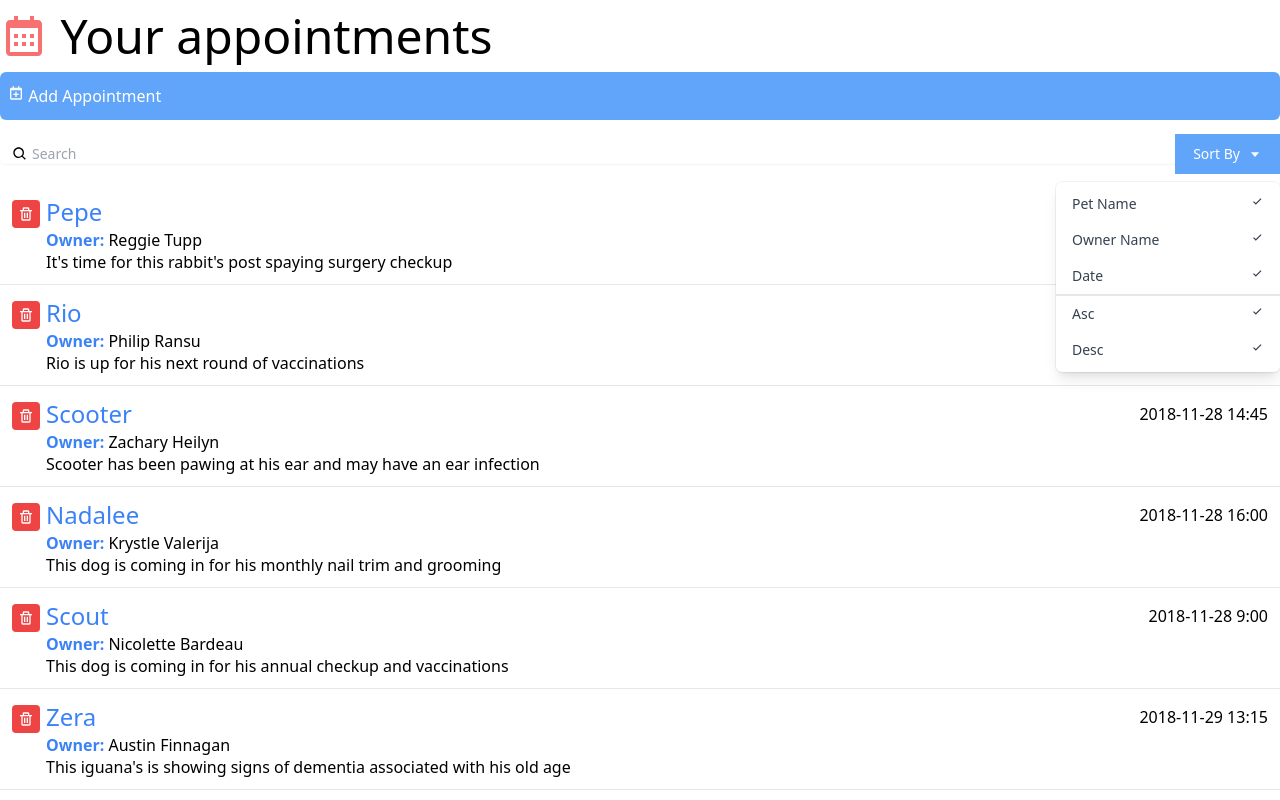
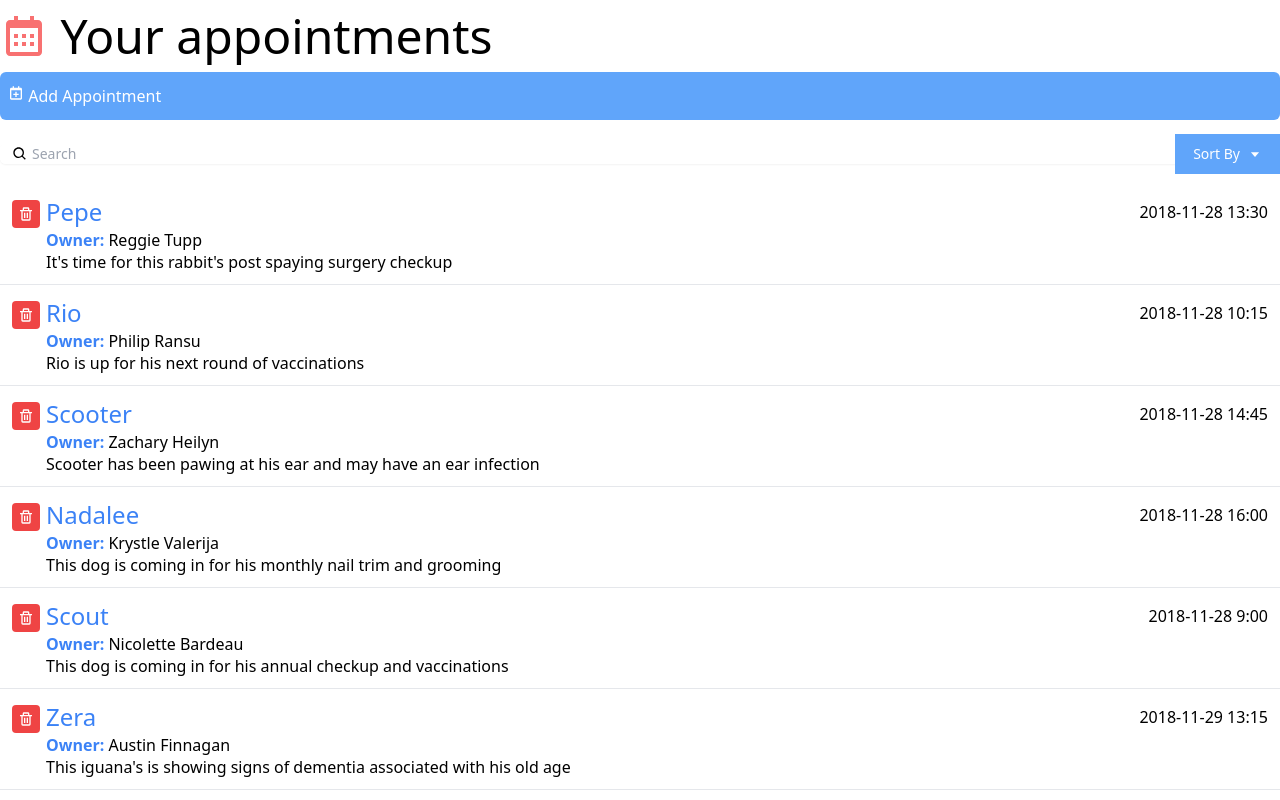
Before and after one commit to Samuellekpor/reactinterface2, a React (Create React App) app: page / in a window 1280 px wide. Shown: the top 800 px of the page. Built offline with nearby package versions, Linux system fonts and the light colour scheme; the HTML template or start-up script is replaced by a standard one.

Commit message:
Added toggle function on sortBy button

```diff
--- a/src/components/Search.js
+++ b/src/components/Search.js
@@ -1,6 +1,8 @@
+import { useState } from "react";
 import { BiCaretDown, BiCheck, BiSearch } from "react-icons/bi";
 
-const DropDown = () => {
+const DropDown = ({ toggle }) => {
+  if (!toggle) return null;
   return (
     <div className="origin-top-right absolute right-0 mt-2 w-56
       rounded-md shadow-lg bg-white ring-1 ring-black ring-opacity-5">
@@ -26,6 +28,7 @@
 }
 
 const Search = () => {
+  let [toggleSort, setToggleSort] = useState(false);
   return (
     <div className="py-5">
     <div className="mt-1 relative rounded-md shadow-sm">
@@ -37,11 +40,11 @@
         className="pl-8 rounded-md focus:ring-indigo-500 focus:border-indigo-500 block w-full sm:text-sm border-gray-300" placeholder="Search" />
       <div className="absolute inset-y-0 right-0 flex items-center">
         <div>
-          <button type="button"
+          <button type="button" onClick={() => setToggleSort(!toggleSort)}
             className="justify-center px-4 py-2 bg-blue-400 border-2 border-blue-400 text-sm text-white hover:bg-blue-700 focus:outline-none focus:ring-2 focus:ring-offset-2 flex items-center" id="options-menu" aria-haspopup="true" aria-expanded="true">
             Sort By <BiCaretDown className="ml-2" />
           </button>
-          <DropDown />
+          <DropDown toggle = {toggleSort} />
         </div>
       </div>
     </div>
```
